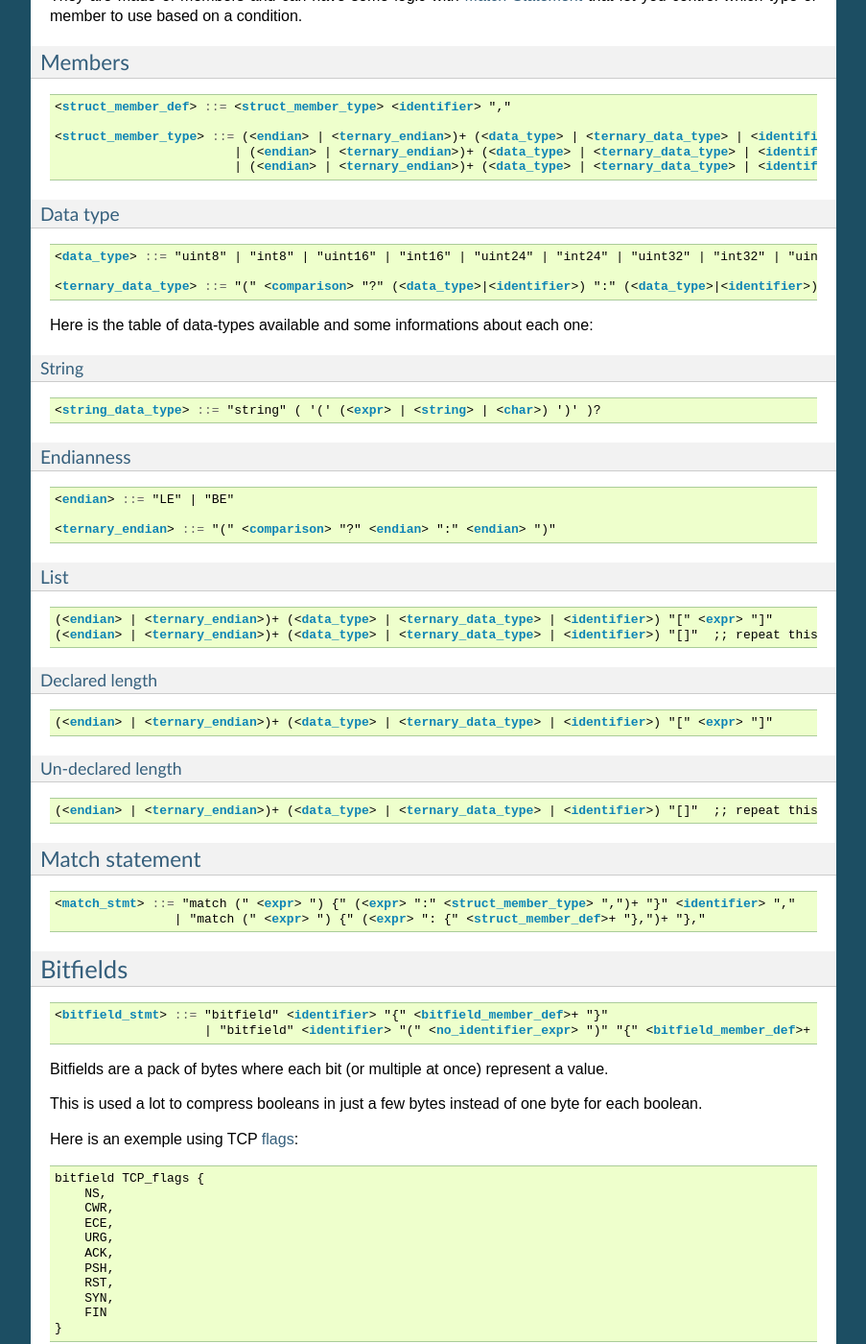
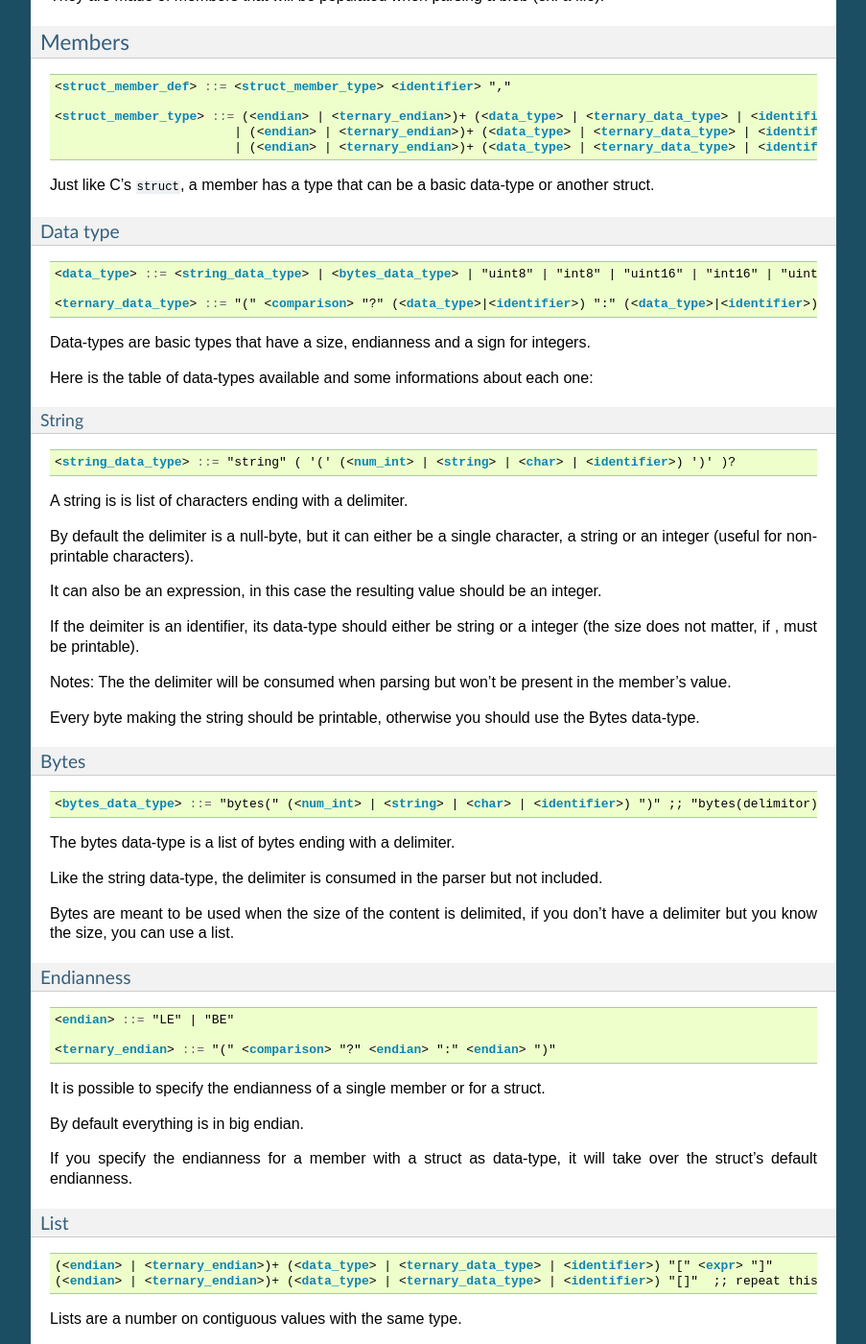
Before and after one commit to A3onn/parseed, a Sphinx documentation site: the page built from documentation/language.rst, in a window 1280 px wide and 1400 px high, scrolled down 755 px. Shown: the whole window at 96% size, without its empty margins (198-1101 px from the left). Built offline with Sphinx 7.4.7, drawn with Linux system fonts in a browser that asks for light colours; some of the changed text lies outside the part shown.

Commit message:
Added endianness  for bitfields in grammar and added some documentation for the language.

```diff
--- a/documentation/language.rst
+++ b/documentation/language.rst
@@ -10,12 +10,12 @@
 
 This language is meant to be easy to write and to read.
 
-Anybody with some experience with C can easily learn this language.
+Anybody with some experience with C can easily learn and use this language.
 
 
-Each "program" is composed of structures and bitfields.
+Each "program" is composed of structs and bitfields.
 
-Structures are like C's :code:`struct`, but in parseed they can have more informations along them.
+Structures are like C's :code:`struct`, the difference is that they can have some logic in them throught the use of ternary operators and match statements.
 
 Structures
 ==========
@@ -27,7 +27,7 @@
 
 Structures are one of the principal parts of the language.
 
-They are made of members and can have some logic with `Match Statement`_ that let you control which type or member to use based on a condition.
+They are made of members that will be populated when parsing a blob (ex: a file).
 
 
 Members
@@ -41,19 +41,20 @@
                             | (<endian> | <ternary_endian>)+ (<data_type> | <ternary_data_type> | <identifier>) "[" <expr> "]"
                             | (<endian> | <ternary_endian>)+ (<data_type> | <ternary_data_type> | <identifier>) "[]"
 
+Just like C's :code:`struct`, a member has a type that can be a basic data-type or another struct.
 
 Data type
 ---------
 
 .. code-block:: Bnf
 
-    <data_type> ::= "uint8" | "int8" | "uint16" | "int16" | "uint24" | "int24" | "uint32" | "int32" | "uint40" | "int40" | "uint48" | "int48" | "uint64" | "int64" | "uint128" | "int128" | "float" | "double" | <string_data_type>
+    <data_type> ::= <string_data_type> | <bytes_data_type> | "uint8" | "int8" | "uint16" | "int16" | "uint24" | "int24" | "uint32" | "int32" | "uint40" | "int40" | "uint48" | "int48" | "uint64" | "int64" | "uint128" | "int128" | "float" | "double"
 
     <ternary_data_type> ::= "(" <comparison> "?" (<data_type>|<identifier>) ":" (<data_type>|<identifier>) ")"
 
+Data-types are basic types that have a size, endianness and a sign for integers.
 
 Here is the table of data-types available and some informations about each one:
-
 
 .. csv-table:: Data types information table
     :header: "Name", "Size", "Signed", "Description"
@@ -79,6 +80,7 @@
     float; 4; no; IEEE754
     double; 8; no; IEEE754 (binary64)
     string; "variable"; no; Strings ends with a '\\0' by default, otherwise it is precised in parenthesis after.
+    bytes; "variable"; no; Bytes ends with a '\\0' by default, otherwise it is precised in parenthesis after.
 
 
 String
@@ -86,8 +88,33 @@
 
 .. code-block:: Bnf
 
-    <string_data_type> ::= "string" ( '(' (<expr> | <string> | <char>) ')' )?
+    <string_data_type> ::= "string" ( '(' (<num_int> | <string> | <char> | <identifier>) ')' )?
 
+A string is is list of characters ending with a delimiter.
+
+By default the delimiter is a null-byte, but it can either be a single character, a string or an integer (useful for non-printable characters).
+
+It can also be an expression, in this case the resulting value should be an integer.
+
+If the deimiter is an identifier, its data-type should either be string or a integer (the size does not matter, if , must be printable).
+
+Notes:
+The the delimiter will be consumed when parsing but won't be present in the member's value.
+
+Every byte making the string should be printable, otherwise you should use the Bytes data-type.
+
+Bytes
+-----
+
+.. code-block:: Bnf
+
+    <bytes_data_type> ::= "bytes(" (<num_int> | <string> | <char> | <identifier>) ")" ;; "bytes(delimitor)"
+
+The bytes data-type is a list of bytes ending with a delimiter.
+
+Like the string data-type, the delimiter is consumed in the parser but not included.
+
+Bytes are meant to be used when the size of the content is delimited, if you don't have a delimiter but you know the size, you can use a list.
 
 Endianness
 ----------
@@ -99,6 +126,12 @@
     <ternary_endian> ::= "(" <comparison> "?" <endian> ":" <endian> ")"
 
 
+It is possible to specify the endianness of a single member or for a struct.
+
+By default everything is in big endian.
+
+If you specify the endianness for a member with a struct as data-type, it will take over the struct's default endianness.
+
 List
 ----
 
@@ -108,20 +141,58 @@
     (<endian> | <ternary_endian>)+ (<data_type> | <ternary_data_type> | <identifier>) "[]"  ;; repeat this member until the end of the buffer
 
 
-Declared length
-^^^^^^^^^^^^^^^
+Lists are a number on contiguous values with the same type.
 
-.. code-block:: Bnf
+It is possible to omit the size of the list, in this case the parser will try to parse as much as it can before continuing to parse the following members and structs.
+You cannot use this possibility twice in the struct or sub-struct, for exemple:
 
-    (<endian> | <ternary_endian>)+ (<data_type> | <ternary_data_type> | <identifier>) "[" <expr> "]"
+This is correct:
 
+.. code-block::
 
-Un-declared length
-^^^^^^^^^^^^^^^^^^
+    struct Some_struct {
+        uint8 some_member,
+        float[] some_unknown_size_member,
+        int16 final_member,
+    }
 
-.. code-block:: Bnf
+And so it is:
 
-    (<endian> | <ternary_endian>)+ (<data_type> | <ternary_data_type> | <identifier>) "[]"  ;; repeat this member until the end of the buffer
+.. code-block::
+
+    struct Footer {
+        uint16 flags,
+        float[] some_unknown_size_member,
+    }
+
+    struct Some_struct {
+        uint8 some_member,
+        Footer footer,
+    }
+
+This is incorrect:
+
+.. code-block::
+
+    struct Some_struct {
+        int128 some_member,
+        float[] some_unknown_size_member,
+        uint16 another_member,
+        double[] another_unknown_size_member,
+    }
+
+.. code-block::
+
+    struct Footer {
+        uint64 flags,
+        float[] another_unknown_size_member_in_a_substruct,
+    }
+
+    struct Some_struct {
+        int48 some_member,
+        int32[] some_unknown_size_member,
+        Footer footer,
+    }
 
 
 Match statement
@@ -132,16 +203,17 @@
     <match_stmt> ::= "match (" <expr> ") {" (<expr> ":" <struct_member_type> ",")+ "}" <identifier> ","
                     | "match (" <expr> ") {" (<expr> ": {" <struct_member_def>+ "},")+ "},"
 
+A match statement
 
 Bitfields
 =========
 
 .. code-block:: Bnf
 
-    <bitfield_stmt> ::= "bitfield" <identifier> "{" <bitfield_member_def>+ "}"
-                        | "bitfield" <identifier> "(" <no_identifier_expr> ")" "{" <bitfield_member_def>+ "}"
+    <bitfield_stmt> ::= <endian>+ "bitfield" <identifier> "{" <bitfield_member_def>+ "}"
+                        | <endian>+ "bitfield" <identifier> "(" <no_identifier_expr> ")" "{" <bitfield_member_def>+ "}"
 
-Bitfields are a pack of bytes where each bit (or multiple at once) represent a value.
+Bitfields are a pack of bytes where each bit (or multiple at once) represents a flag.
 
 This is used a lot to compress booleans in just a few bytes instead of one byte for each boolean.
 
@@ -161,12 +233,18 @@
         FIN
     }
 
+You can specify the endianness of the whole bitfield like struct, but not for individual member.
+
 Bitfield's length
 *****************
 
 .. code-block:: Bnf
 
     "bitfield" <identifier> "(" <no_identifier_expr> ")" "{" <bitfield_member_def>+ "}"
+
+Bitfields can have an arbitrary length expressed in bytes.
+
+The default size is the sum of the sizes of its members divided by 8 and floored.
 
 
 Member's length
@@ -175,3 +253,5 @@
 .. code-block:: Bnf
 
     <bitfield_member_def> ::= <identifier> "(" <no_identifier_expr> ")"? ","
+
+A member can take any size, this size is expressed in bits and cannot have an identifier in it.
--- a/parseed_grammar.txt
+++ b/parseed_grammar.txt
@@ -5,8 +5,8 @@
 
 
 ; bitfield
-<bitfield_stmt> ::= "bitfield" <identifier> "{" <bitfield_member_def>+ "}"
-                    | "bitfield" <identifier> "(" <no_identifier_expr> ")" "{" <bitfield_member_def>+ "}"
+<bitfield_stmt> ::= <endian>+ "bitfield" <identifier> "{" <bitfield_member_def>+ "}"
+                    | <endian>+ "bitfield" <identifier> "(" <no_identifier_expr> ")" "{" <bitfield_member_def>+ "}"
 
 <bitfield_member_def> ::= <identifier> "(" <no_identifier_expr> ")"? ","
 
```
